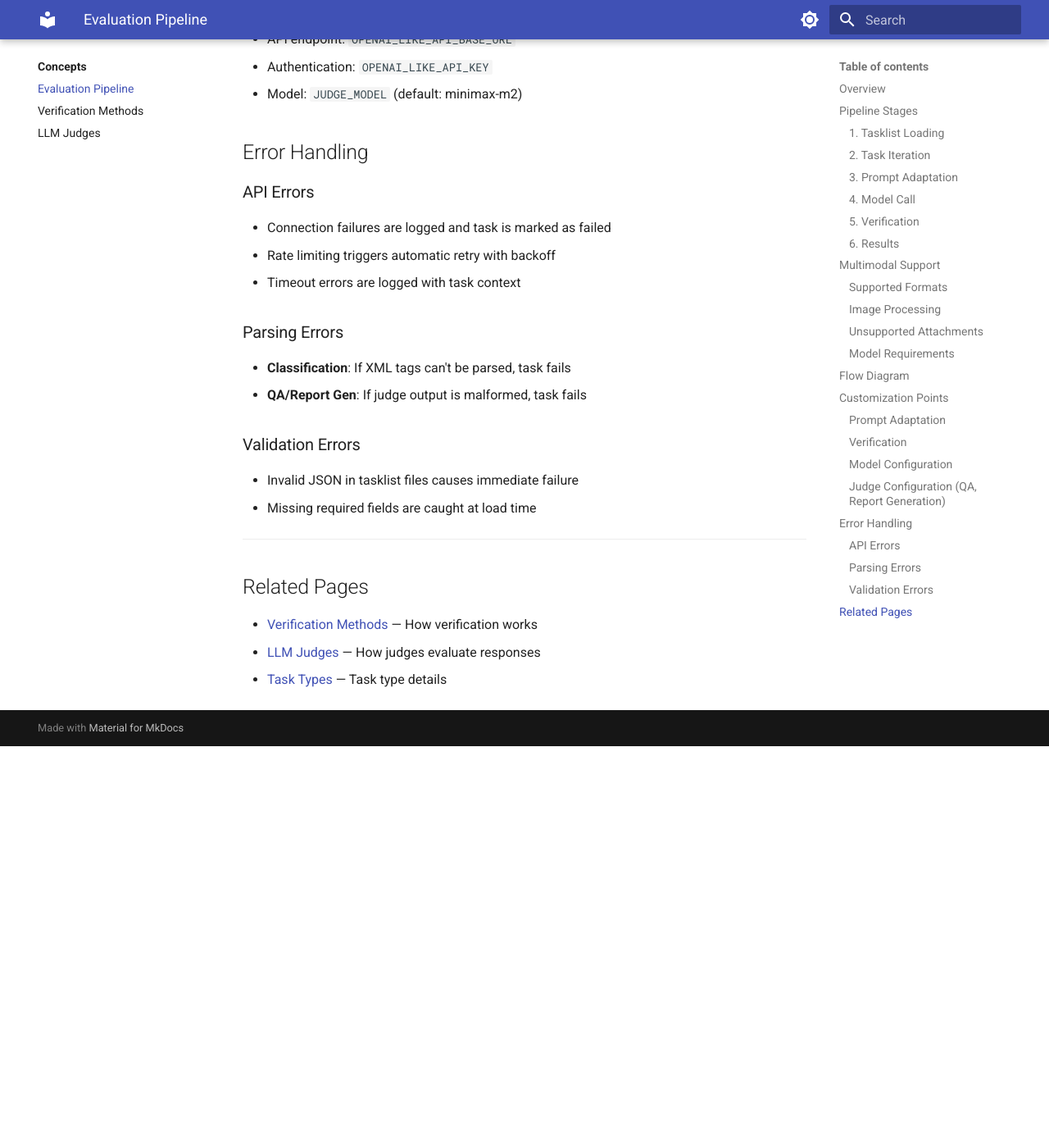
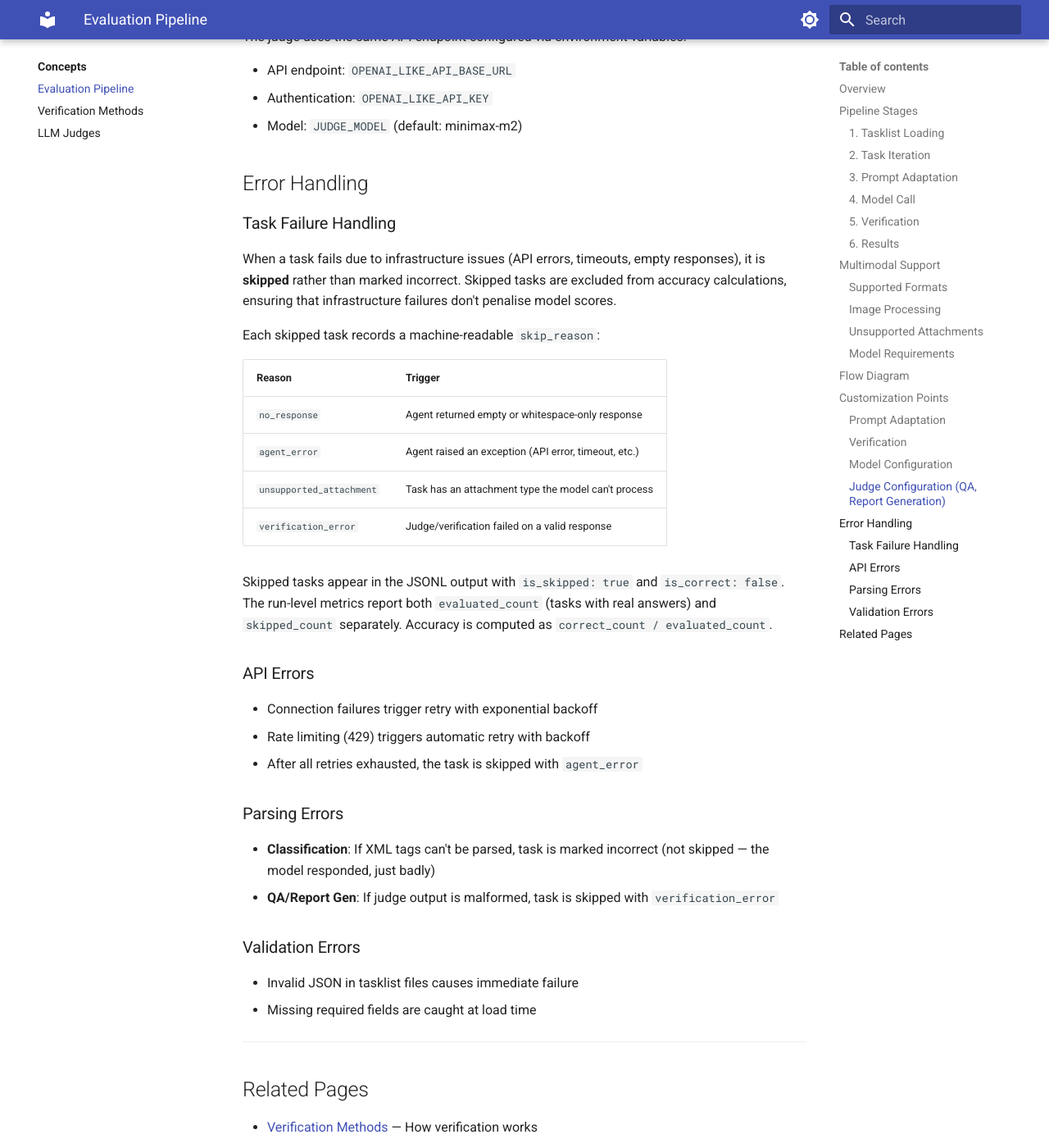
Before and after one commit to palace-ai/palace-eval, an MkDocs documentation site: the page built from docs/concepts/evaluation-pipeline.md, in a window 1280 px wide and 1400 px high, scrolled down 5685 px. Shown: the whole window at 82% size. Built offline with MkDocs 1.6.1 and Material for MkDocs 9.7.7, drawn with Linux system fonts in a browser that asks for light colours; before the commit the page ends 6595 px from its top, so only the background shows below that; some of the changed text lies outside the part shown.

Commit message:
Docs update

```diff
--- a/docs/concepts/evaluation-pipeline.md
+++ b/docs/concepts/evaluation-pipeline.md
@@ -150,11 +150,13 @@ Results are saved as JSONL. Each line is a complete evaluation run:
     "agent": "gpt-4o",
     "tasklist": "GuardBench-EN",
     "accuracy": 0.85,
-    "metrics": {"task_count": 20, "correct_count": 17, "total_time": 120.5},
+    "metrics": {"task_count": 20, "evaluated_count": 20, "correct_count": 17, "skipped_count": 0, "total_time": 120.5, "task_type": {}, "agent": {}},
     "detailed_report": {
         "task_001": {
             "actual": "...",
             "is_correct": true,
+            "is_skipped": false,
+            "skip_reason": null,
             "reasoning": "...",
             "elapsed_time": 1.2
         }
@@ -260,16 +262,31 @@ The judge uses the same API endpoint configured via environment variables:
 
 ## Error Handling
 
+### Task Failure Handling
+
+When a task fails due to infrastructure issues (API errors, timeouts, empty responses), it is **skipped** rather than marked incorrect. Skipped tasks are excluded from accuracy calculations, ensuring that infrastructure failures don't penalise model scores.
+
+Each skipped task records a machine-readable `skip_reason`:
+
+| Reason | Trigger |
+|--------|---------|
+| `no_response` | Agent returned empty or whitespace-only response |
+| `agent_error` | Agent raised an exception (API error, timeout, etc.) |
+| `unsupported_attachment` | Task has an attachment type the model can't process |
+| `verification_error` | Judge/verification failed on a valid response |
+
+Skipped tasks appear in the JSONL output with `is_skipped: true` and `is_correct: false`. The run-level metrics report both `evaluated_count` (tasks with real answers) and `skipped_count` separately. Accuracy is computed as `correct_count / evaluated_count`.
+
 ### API Errors
 
-- Connection failures are logged and task is marked as failed
-- Rate limiting triggers automatic retry with backoff
-- Timeout errors are logged with task context
+- Connection failures trigger retry with exponential backoff
+- Rate limiting (429) triggers automatic retry with backoff
+- After all retries exhausted, the task is skipped with `agent_error`
 
 ### Parsing Errors
 
-- **Classification**: If XML tags can't be parsed, task fails
-- **QA/Report Gen**: If judge output is malformed, task fails
+- **Classification**: If XML tags can't be parsed, task is marked incorrect (not skipped — the model responded, just badly)
+- **QA/Report Gen**: If judge output is malformed, task is skipped with `verification_error`
 
 ### Validation Errors
 
```
Also changed, not shown: docs/getting-started/first-benchmark.md (+11 -1 lines), docs/getting-started/quickstart.md (+11 -4 lines), docs/howto/run-evaluations.md (+9 -2 lines).
